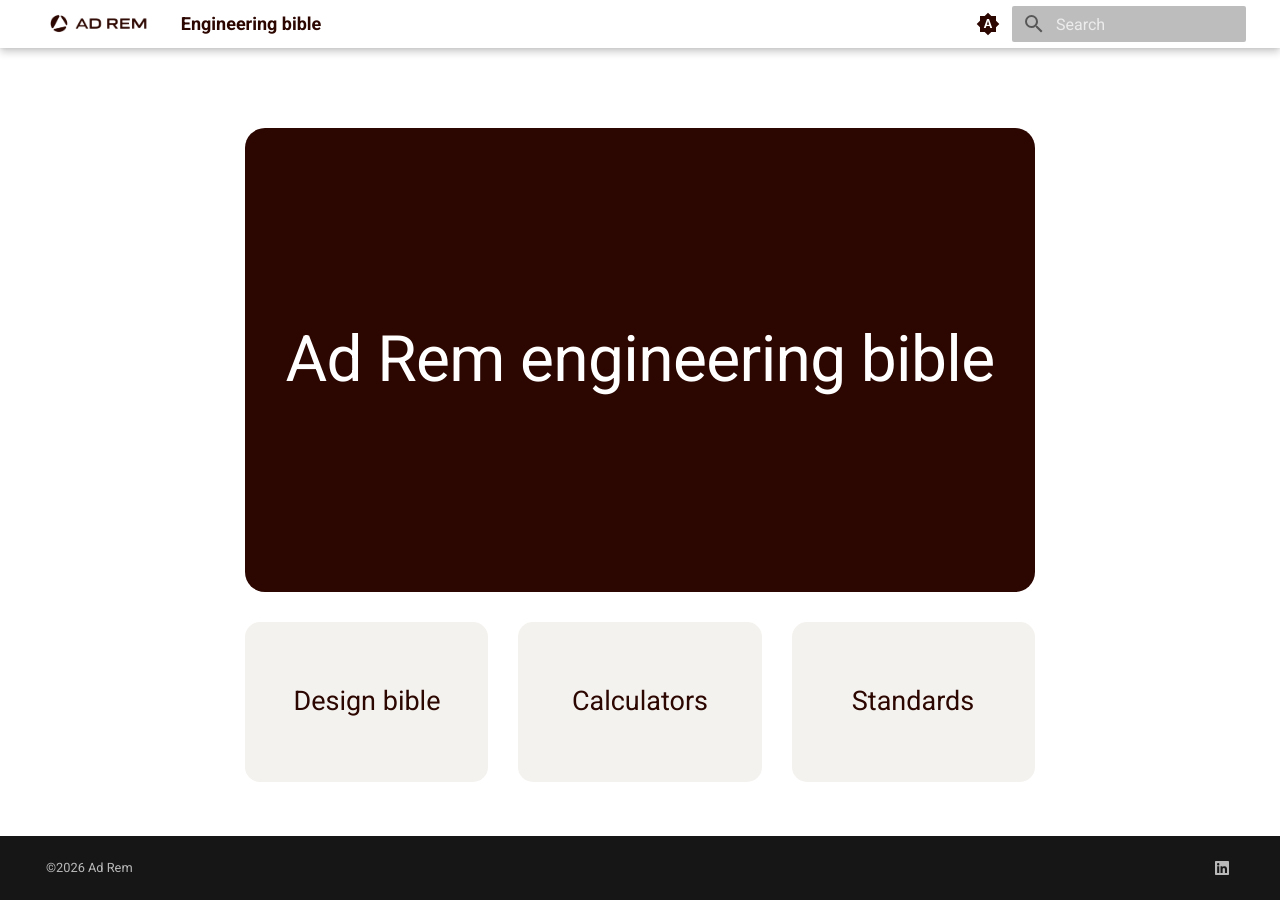
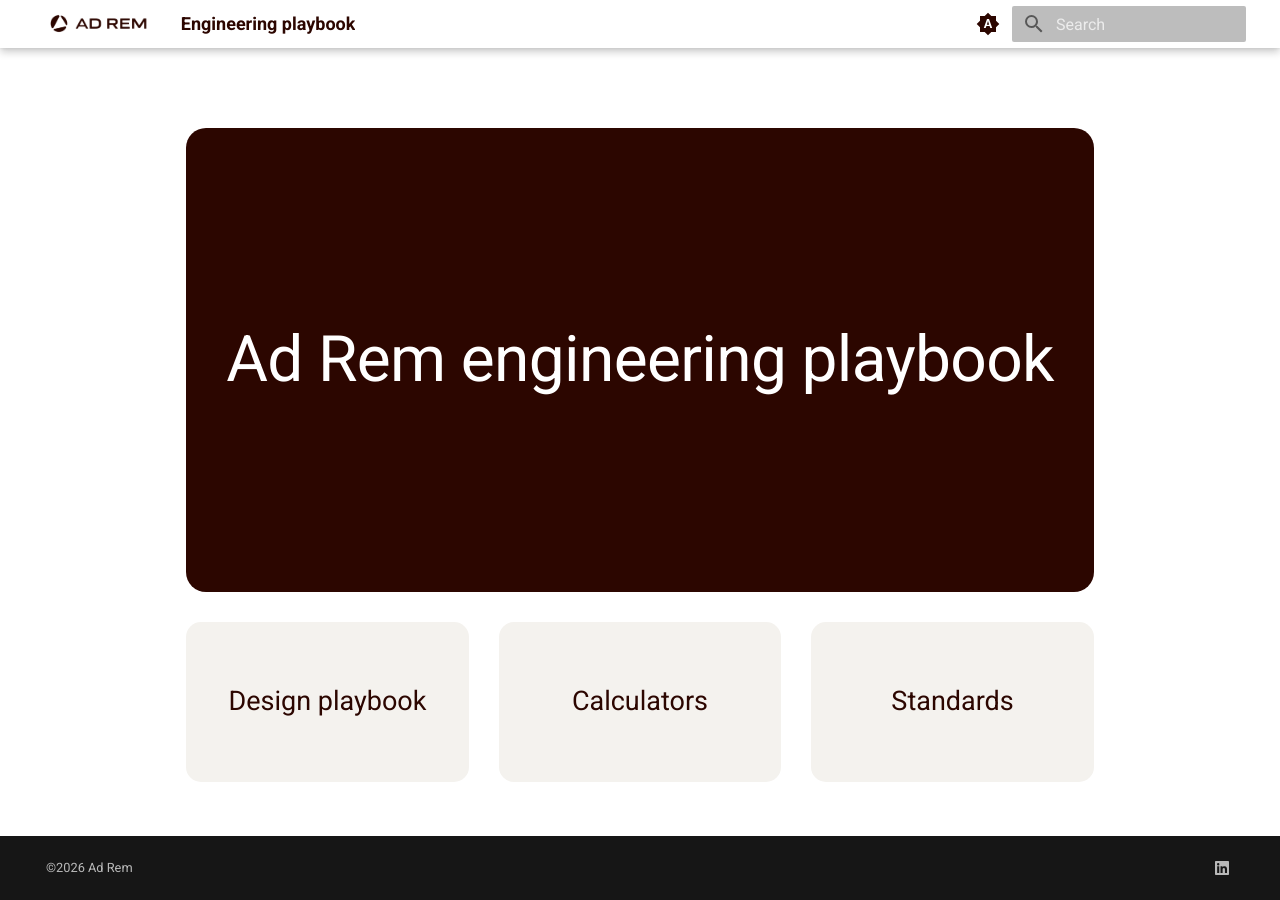
Before and after one commit to Laurens-De-Bel/Design-bible, an MkDocs documentation site: the page built from docs/index.md, in a window 1280 px wide. Built offline with MkDocs 1.6.1 and Material for MkDocs 9.7.7, drawn with Linux system fonts in a browser that asks for light colours.

Commit message:
bible to playbook

```diff
--- a/docs/index.md
+++ b/docs/index.md
@@ -8,11 +8,11 @@
 
 <div class="ar-home">
   <div class="ar-hero">
-    <h1>Ad Rem engineering bible</h1>
+    <h1>Ad Rem engineering playbook</h1>
   </div>
 
   <div class="ar-card-grid">
-    <a class="ar-card" href="Design-bible/">Design bible</a>
+    <a class="ar-card" href="Design-playbook/">Design playbook</a>
     <a class="ar-card" href="Calculators/">Calculators</a>
     <a class="ar-card" href="Standards/">Standards</a>
   </div>
--- a/mkdocs.yml
+++ b/mkdocs.yml
@@ -5,8 +5,8 @@
 extra_css:
   - stylesheets/extra.css
 
-site_name: Engineering bible
-site_url: https://adrem-engineering-bible.com
+site_name: Engineering playbook
+site_url: https://adrem-engineering-playbook.com
 
 theme:
   name: material
@@ -99,13 +99,13 @@
 copyright: ©2026 Ad Rem
 
 nav:
-  - Design bible:
-    - Design-bible/index.md
-    - Design-bible/Admonitions.md
+  - Design playbook:
+    - Design-playbook/index.md
+    - Design-playbook/Admonitions.md
     - Diagram examples:
-      - Design-bible/Test submap/index.md
-      - Design-bible/Test submap/test1.md
-      - Design-bible/Test submap/test2.md
+      - Design-playbook/Test submap/index.md
+      - Design-playbook/Test submap/test1.md
+      - Design-playbook/Test submap/test2.md
   - Calculators:
     - Calculators/index.md
     - Calculators/Content-tabs-with-code.md
```
Also changed, not shown: README.md (+1 -1 lines), docs/Design-playbook/Admonitions.md (renamed from docs/Design-bible/Admonitions.md), docs/Design-playbook/Test submap/index.md (renamed from docs/Design-bible/Test submap/index.md), docs/Design-playbook/Test submap/test1.md (renamed from docs/Design-bible/Test submap/test1.md), docs/Design-playbook/Test submap/test2.md (renamed from docs/Design-bible/Test submap/test2.md), docs/Design-playbook/index.md (renamed from docs/Design-bible/index.md).
